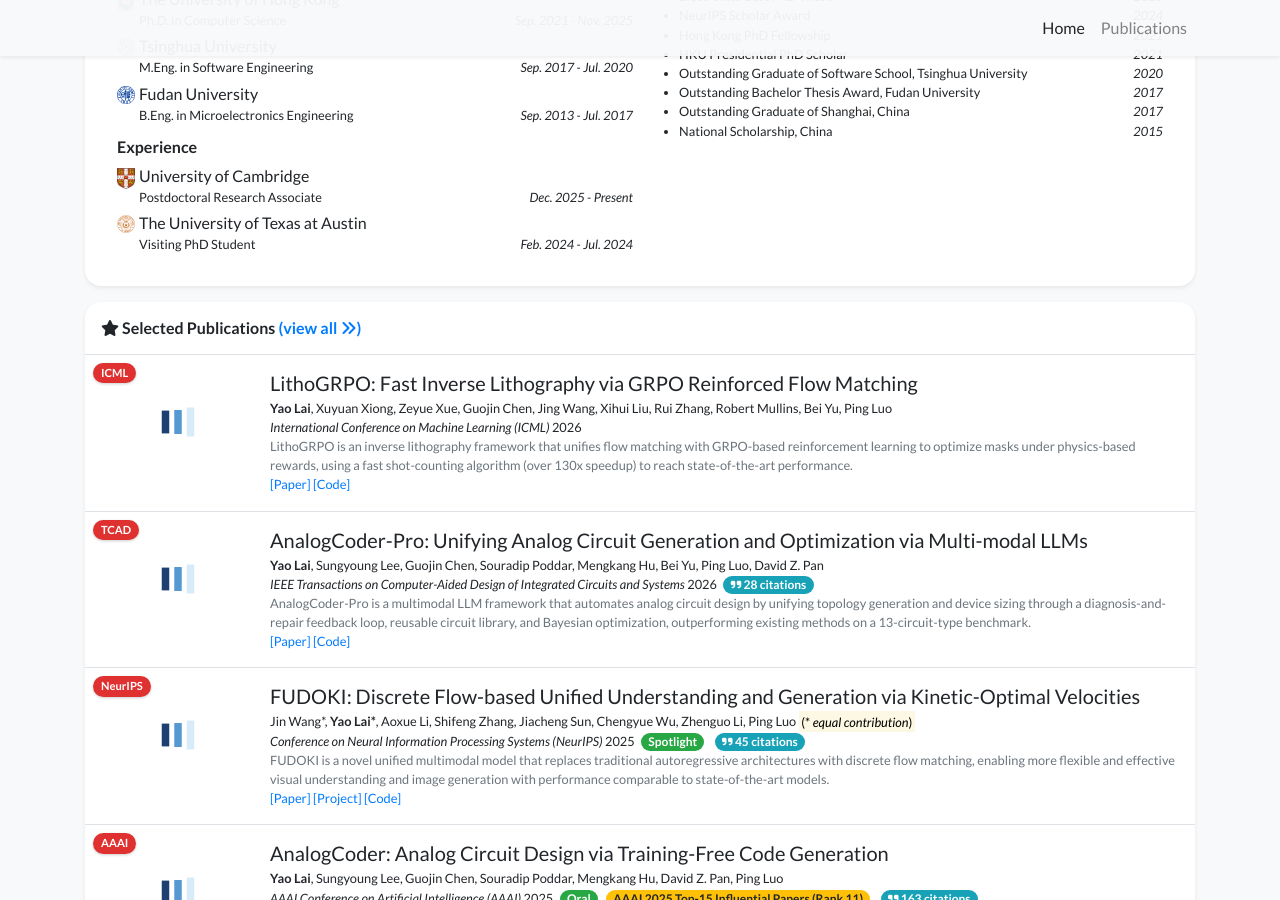
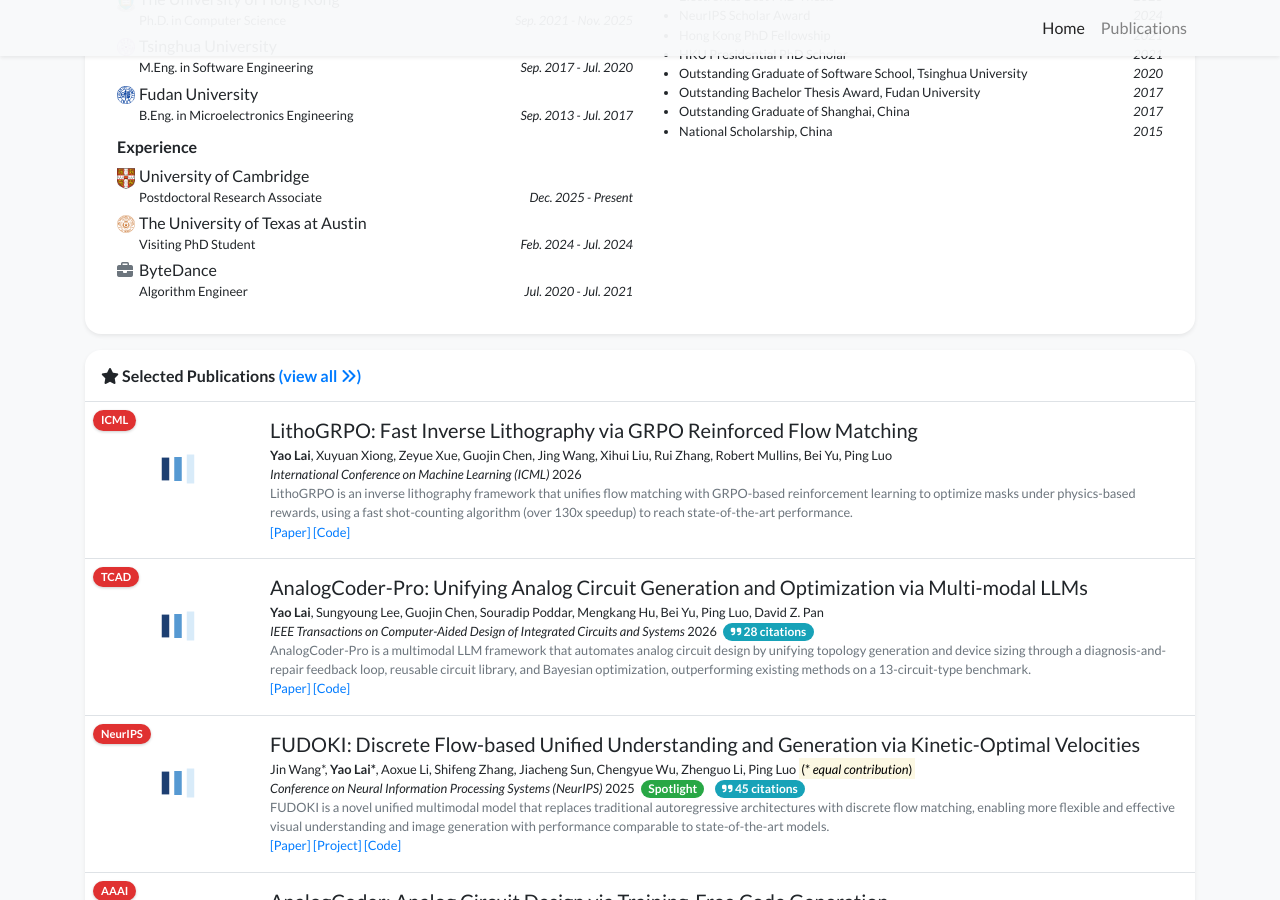
Before and after one commit to laiyao1/laiyao1.github.io, a Jekyll site: the page built from index.html, in a window 1280 px wide and 900 px high, scrolled down 1227 px. Built offline with Jekyll 4.4.1, drawn with Linux system fonts in a browser that asks for light colours; a style sheet for code colours, icons or effects is not loaded.

Commit message:
Add ByteDance algorithm engineer experience

```diff
--- a/_data/profile.yml
+++ b/_data/profile.yml
@@ -61,6 +61,10 @@ experience:
   position: Visiting PhD Student
   date: Feb. 2024 - Jul. 2024
 
+- name: ByteDance
+  position: Algorithm Engineer
+  date: Jul. 2020 - Jul. 2021
+
 
 awards:
 - name: Electronics Best PhD Thesis
--- a/_includes/widgets/experience_card.html
+++ b/_includes/widgets/experience_card.html
@@ -35,7 +35,11 @@
                                 <ul class="list-unstyled mb-1">
                                     {% for item in site.data.profile.experience %}
                                     <li class="media mb-1">
+                                        {% if item.logo %}
                                         <img src="{{ item.logo | relative_url }}" alt="{{ item.name }}" style="width: 18px;" class="mr-1 mt-1">
+                                        {% else %}
+                                        <i class="fas fa-briefcase mr-1 mt-1 text-muted" style="width: 18px;" aria-hidden="true"></i>
+                                        {% endif %}
                                         <div class="media-body">
                                             <div>{{ item.name }}</div>
                                             <div class="small">{{ item.dept }}</div>
```
